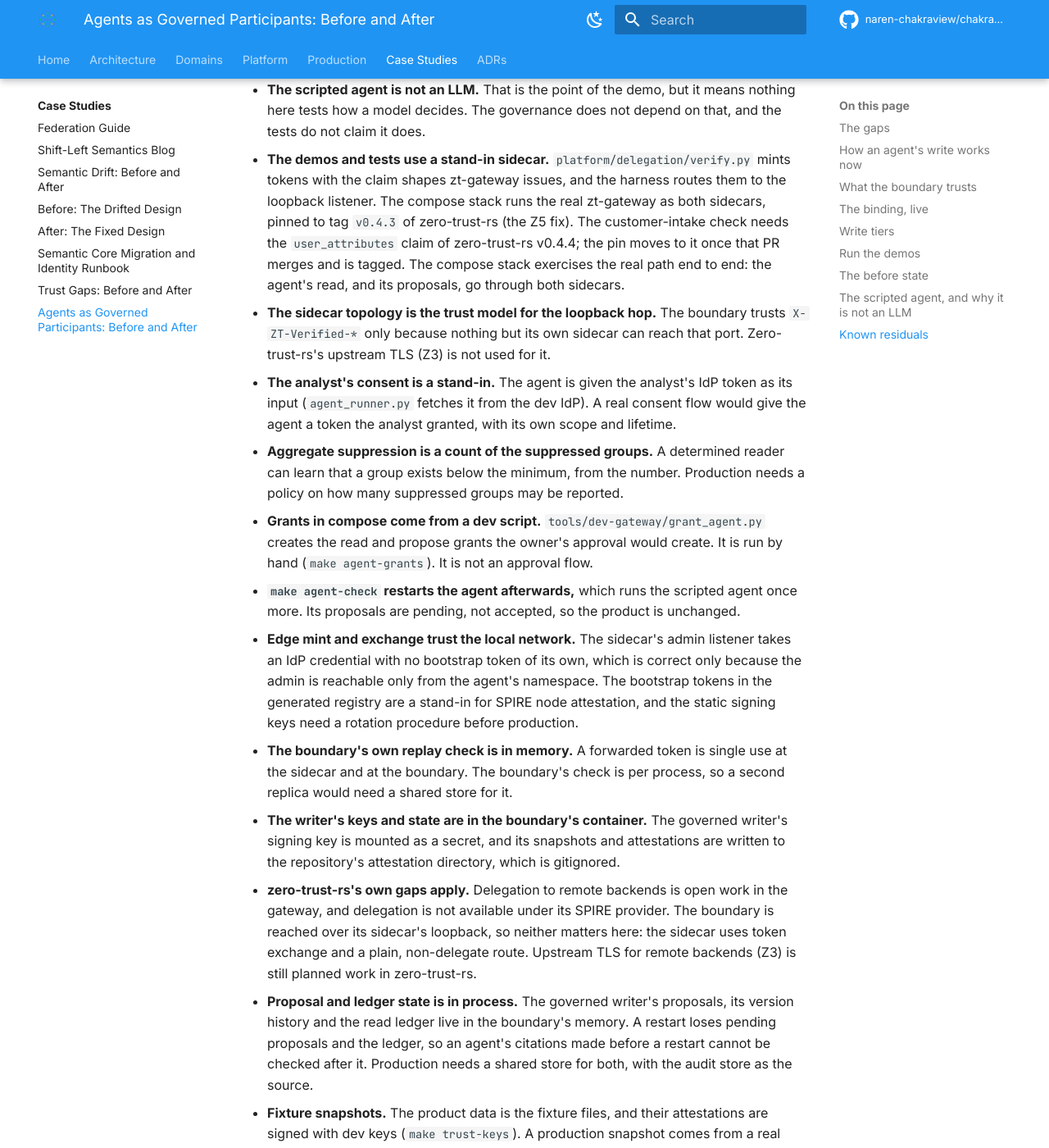
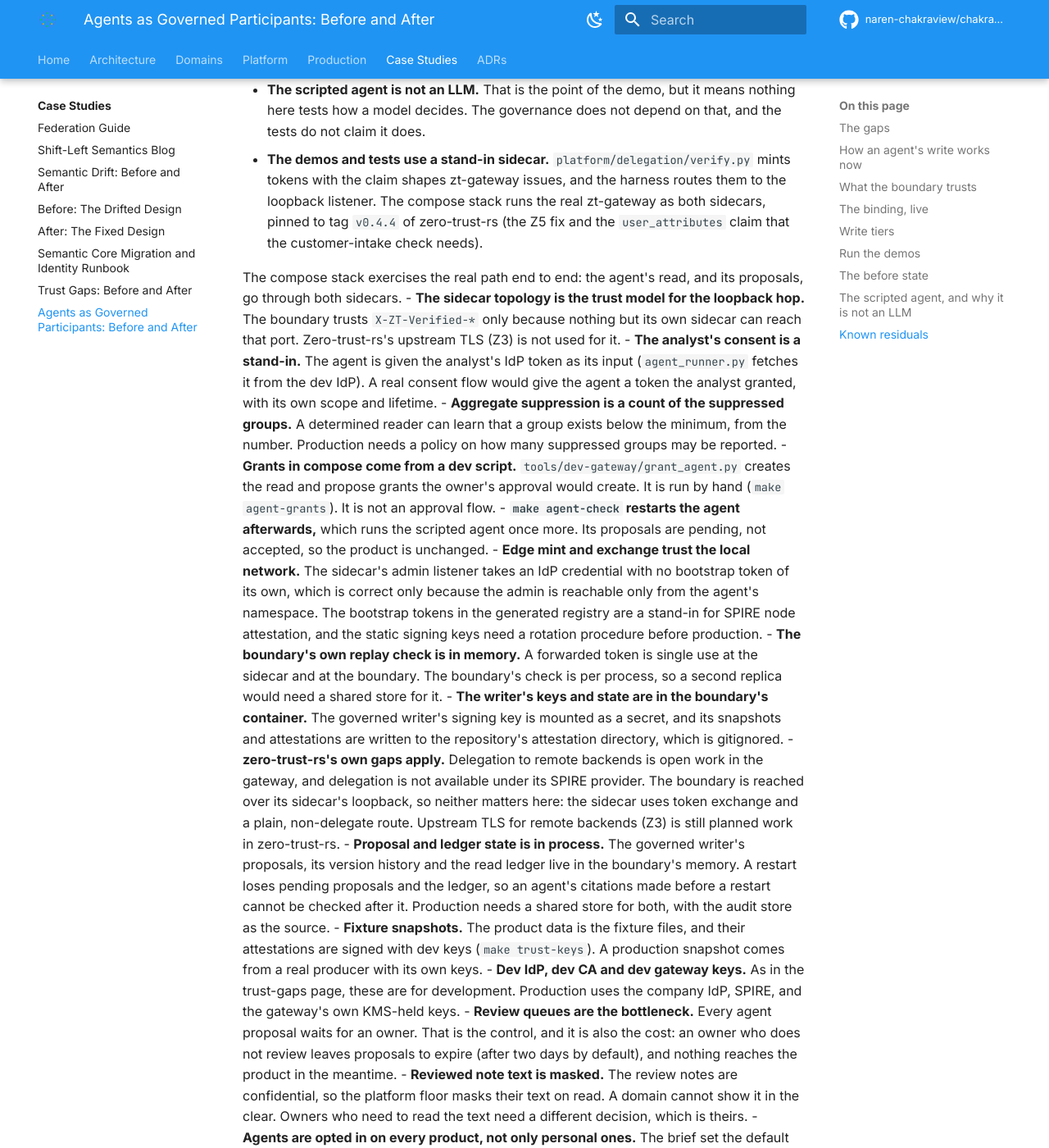
Before and after one commit to naren-chakraview/chakraview-fintech-data-mesh, an MkDocs documentation site: the page built from docs/case-study/fintech-governance/agent-gaps.md, in a window 1280 px wide and 1400 px high, scrolled down 6093 px. Shown: the whole window at 82% size. Built offline with MkDocs 1.6.1 and Material for MkDocs 9.7.7, drawn with Linux system fonts in a browser that asks for light colours; comment, search, counter and statistics services are not loaded; some of the changed text lies outside the part shown.

Commit message:
Repin the delegation sidecars to zero-trust-rs v0.4.4
v0.4.4 carries the configured IdP attribute claims (user_attributes), which the customer-intake
check needs. Checked live on the compose stack: the binding check passes, and the risk agent
reads and proposes through both sidecars.

Co-Authored-By: Claude Haiku 5.5 <noreply@anthropic.com>

```diff
--- a/docker-compose.yml
+++ b/docker-compose.yml
@@ -255,7 +255,7 @@ services:
   # docs/case-study/fintech-governance/agent-gaps.md (the sidecar topology).
   boundary-zt:
     build:
-      context: https://github.com/naren-chakraview/zero-trust-rs.git#v0.4.3
+      context: https://github.com/naren-chakraview/zero-trust-rs.git#v0.4.4
     container_name: chakra-boundary-zt
     network_mode: "service:boundary"
     command: ["/config/gateway.yaml"]
@@ -291,7 +291,7 @@ services:
 
   agent-zt:
     build:
-      context: https://github.com/naren-chakraview/zero-trust-rs.git#v0.4.3
+      context: https://github.com/naren-chakraview/zero-trust-rs.git#v0.4.4
     container_name: chakra-agent-zt
     network_mode: "service:agent"
     command: ["/config/gateway.yaml"]
--- a/docs/case-study/fintech-governance/agent-gaps.md
+++ b/docs/case-study/fintech-governance/agent-gaps.md
@@ -153,8 +153,8 @@ These are real limits of this change. Each one is either a production decision o
   decides. The governance does not depend on that, and the tests do not claim it does.
 - **The demos and tests use a stand-in sidecar.** `platform/delegation/verify.py` mints tokens with the claim shapes
   zt-gateway issues, and the harness routes them to the loopback listener. The compose stack runs the real zt-gateway
-  as both sidecars, pinned to tag `v0.4.3` of zero-trust-rs (the Z5 fix). The customer-intake check needs the
-  `user_attributes` claim of zero-trust-rs v0.4.4; the pin moves to it once that PR merges and is tagged.
+  as both sidecars, pinned to tag `v0.4.4` of zero-trust-rs (the Z5 fix and the `user_attributes` claim that the customer-intake check needs).
+
   The compose stack exercises the real path end to end: the agent's read, and its proposals, go through both sidecars.
 - **The sidecar topology is the trust model for the loopback hop.** The boundary trusts `X-ZT-Verified-*` only because
   nothing but its own sidecar can reach that port. Zero-trust-rs's upstream TLS (Z3) is not used for it.
```
